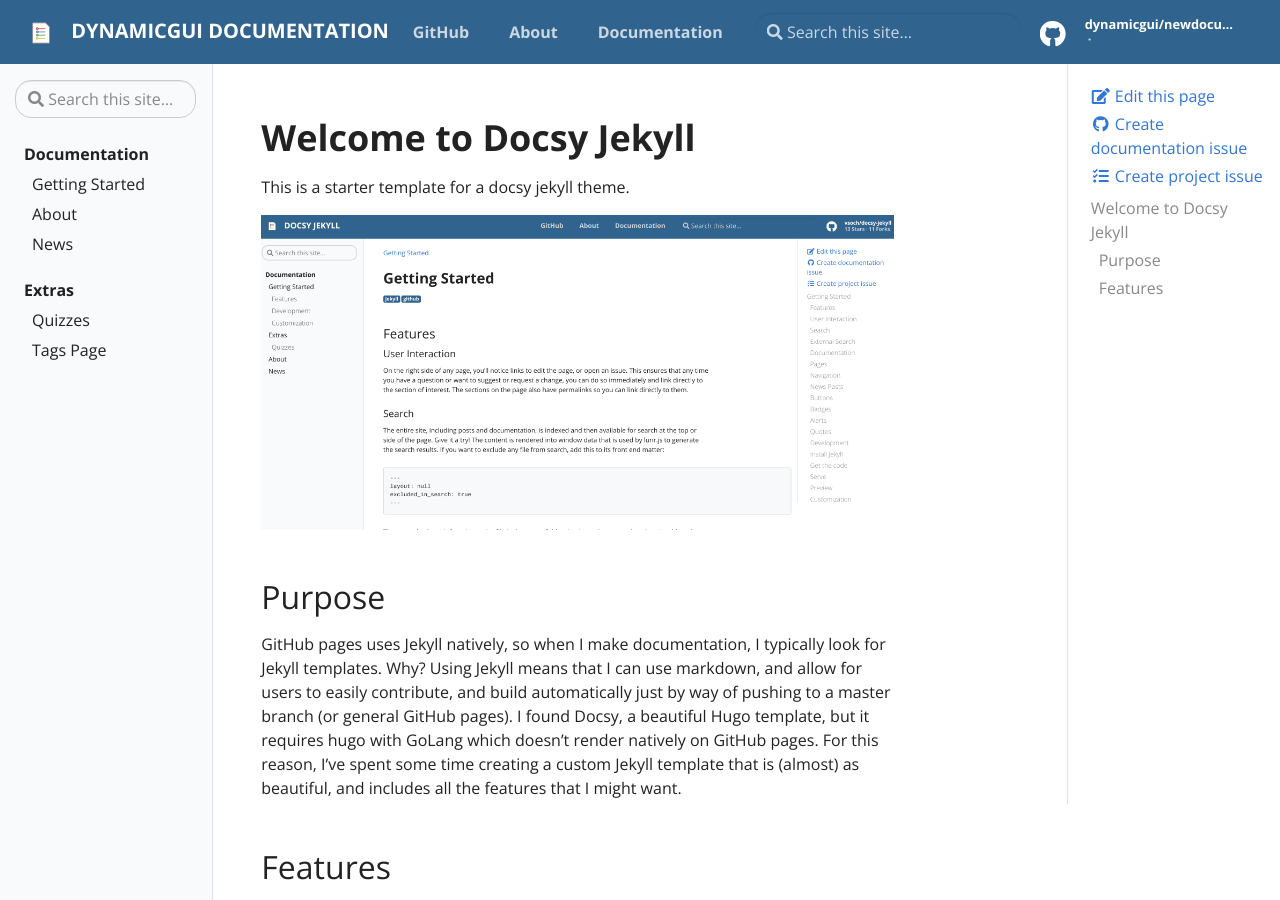
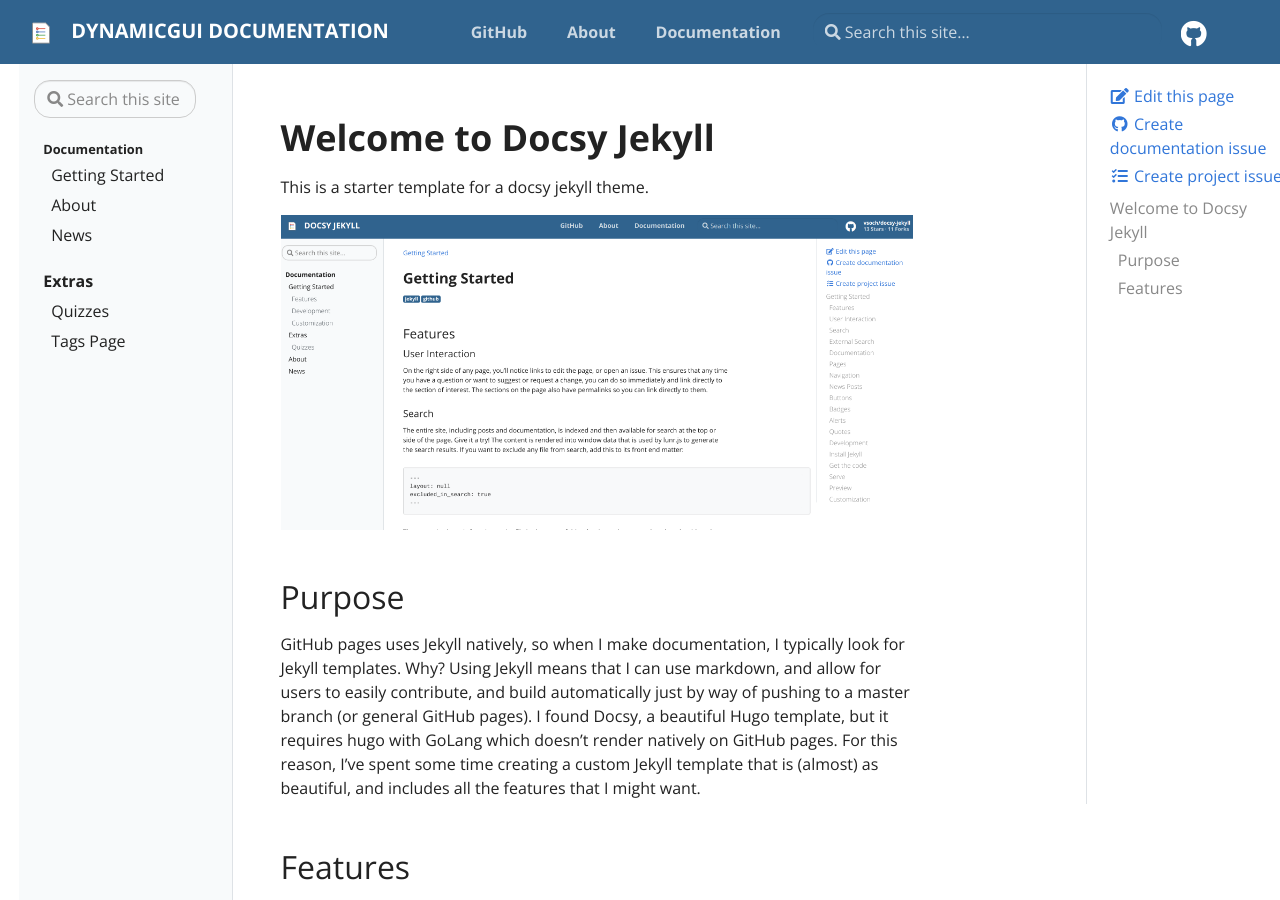
Before and after one commit to dynamicgui/newdocumentation, a Jekyll site: the page built from pages/index.md, in a window 1280 px wide and 900 px high. Built offline with Jekyll 4.4.1, drawn with Linux system fonts in a browser that asks for light colours; part of the change alters nothing that is shown.

Commit message:
Remove github details from header

```diff
--- a/_includes/header.html
+++ b/_includes/header.html
@@ -16,33 +16,11 @@
 	<div class="navbar-nav d-none d-lg-block">
  <input type="search" class="form-control td-search-input" placeholder="&#xf002 Search this site…" aria-label="Search this site…" autocomplete="off">
         </div>
-
 	<div class="navbar-nav d-none d-lg-block">
           <a class="gh-source" data-gh-source="github" href="{{ site.repo }}" title="Go to repository" data-md-state="done">
           <div class="gh-source__repository">
             <i class="fab fa fa-github fa-2x" style='padding-right:20px; float:left; margin-top:5px'></i>
-            {{ site.github_user }}/{{ site.github_repo }}
-          <ul class="gh-source__facts"><li class="gh-source__fact" id='stars'></li><li id="forks" class="gh-source__fact"></li></ul></div></a>
         </div>
       </div>
-
-
 </nav>
 </header>
-
-<script>
-$(document).ready(function() {
-  var url = "https://api.github.com/search/repositories?q={{ site.github_user }}/{{ site.github_repo }}";
-  fetch(url, {
-      headers: {"Accept":"application/vnd.github.preview"}
-  }).then(function(e) {
-    return e.json()
-  }).then(function(r) {
-     console.log(r.items[0])
-     stars = r.items[0]['stargazers_count']
-     forks = r.items[0]['forks_count']
-     $('#stars').text(stars + " Stars")
-     $('#forks').text(forks + " Forks")
-  });
-});
-</script>
```
